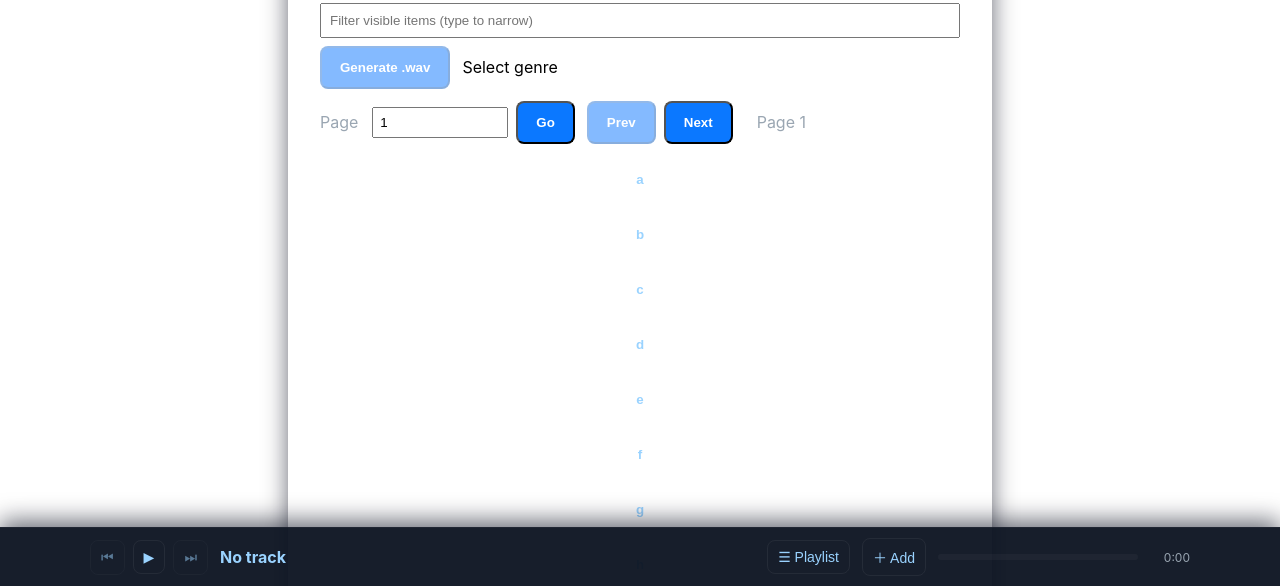
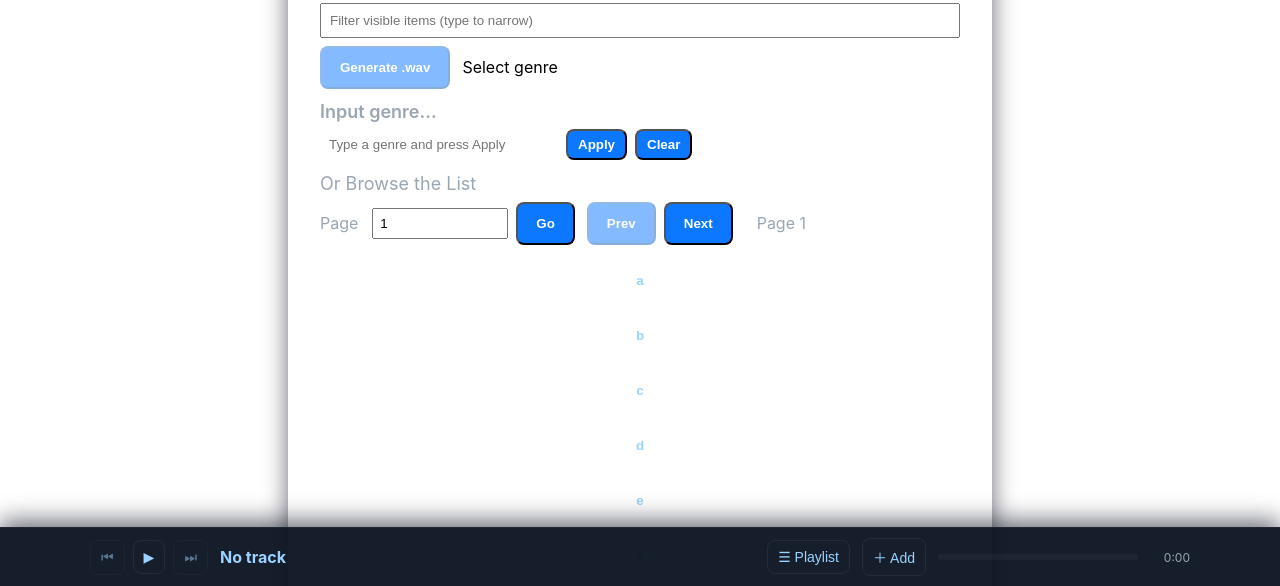
Before and after one commit to Jumplion/Audio-Babel, a plain HTML site: page web/frontend/public/browse.html in a window 1280 px wide. Shown: the part 214-800 px from the top of the page. Drawn offline with Linux system fonts and the light colour scheme; files whose address does not match are found by name.

Commit message:
feat: add manual selection input for context-aware genre browsing

```diff
--- a/web/frontend/public/browse.html
+++ b/web/frontend/public/browse.html
@@ -32,6 +32,18 @@
                 <!-- Result / player appears above the entries -->
                 <div id="resultContainer"></div>
 
+                <!-- Manual selection: single context-aware input for the active breadcrumb -->
+                <div class="manual-select">
+                    <div id="manualHeader" class="manual-header">Input genre...</div>
+                    <div class="manual-input-row">
+                        <input id="manualInput" placeholder="Type a value and press Apply" />
+                        <button class="btn" id="applyManual">Apply</button>
+                        <button class="btn" id="clearManual">Clear</button>
+                    </div>
+                </div>
+
+                <div class="browse-list-header">Or Browse the List</div>
+
                 <!-- Top pagination controls (below result, above list) -->
                 <div class="controlsTop">
                     <div class="pageGroup">
@@ -49,6 +61,7 @@
                 </div>
 
                 <!-- Items listed vertically in one column -->
+
                 <div id="itemsContainer"></div>
 
                 <!-- Pagination controls moved to the bottom of the list -->
--- a/web/frontend/public/css/browse.css
+++ b/web/frontend/public/css/browse.css
@@ -49,3 +49,42 @@
 footer.card-footer {
     margin-top: 18px;
 }
+
+/* Manual selection inputs */
+.manual-select {
+    margin: 10px 0;
+}
+
+.manual-header {
+    font-weight: 600;
+    color: var(--muted);
+    font-size: 18px;
+    margin-bottom: 6px;
+}
+
+.manual-input-row {
+    display: flex;
+    gap: 8px;
+    align-items: center;
+    flex-wrap: wrap;
+}
+
+.manual-input-row input {
+    padding: 8px;
+    min-width: 220px;
+    border-radius: 6px;
+    border: 1px solid rgba(255, 255, 255, 0.06);
+    background: transparent;
+    color: inherit;
+}
+
+.manual-input-row .btn {
+    padding: 6px 10px;
+}
+
+.browse-list-header {
+    margin-top: 12px;
+    margin-bottom: 8px;
+    color: var(--muted);
+    font-size: 18px;
+}
--- a/web/frontend/public/js/browse.js
+++ b/web/frontend/public/js/browse.js
@@ -162,6 +162,18 @@ function renderItems() {
   }
   updatePagerButtons();
   updatePageInfo();
+  // keep the single manual input in-sync with the active breadcrumb/stage
+  try {
+    const mh = $('manualHeader');
+    const mi = $('manualInput');
+    if (mh) mh.textContent = `Input ${currentStage}...`;
+    if (mi) {
+      mi.value = selection[currentStage] || '';
+      mi.placeholder = `Type a ${currentStage} and press Apply`;
+    }
+  } catch (e) {
+    // non-fatal
+  }
 }
 
 function updatePagerButtons() {
@@ -226,10 +238,12 @@ function onSelectToken(token, btnEl) {
   updateGenerateButtonState();
   // auto-scroll to top of the items list when a selection is made
   try {
-    const items = document.getElementById('itemsContainer');
-    if (items) items.scrollIntoView({ behavior: 'smooth', block: 'start' });
+    // scroll back up to the top of the page instead of focusing the items list
+    if (typeof window !== 'undefined' && window.scrollTo) {
+      window.scrollTo({ top: 0, behavior: 'smooth' });
+    }
   } catch (e) {
-    console.error('browse.js: scrollIntoView failed', e);
+    console.error('browse.js: scrollTo failed', e);
   }
 }
 
@@ -339,8 +353,60 @@ function init() {
   // pageSize is fixed at 50 per design
   const genBtn = document.getElementById('generateBtn');
   if (genBtn) genBtn.addEventListener('click', generateWav);
+  // wire single context-aware manual input
+  const applyManual = $('applyManual');
+  const clearManual = $('clearManual');
+  const manualInput = $('manualInput');
+  const manualHeader = $('manualHeader');
+  function refreshManualUI() {
+    if (manualHeader) manualHeader.textContent = `Input ${currentStage}...`;
+    if (manualInput) manualInput.value = selection[currentStage] || '';
+    if (manualInput) manualInput.placeholder = `Type a ${currentStage} and press Apply`;
+  }
+  if (applyManual) applyManual.addEventListener('click', () => {
+    if (!manualInput) return;
+    const v = manualInput.value && manualInput.value.trim();
+    if (!v) return;
+    // set only the current stage, clear later stages, and advance
+    selection[currentStage] = v;
+    const curIdx = stages.indexOf(currentStage);
+    // clear later selections and UI
+    stages.slice(curIdx + 1).forEach((s) => { selection[s] = null; if (selectedEl[s]) { selectedEl[s].classList.remove('selected'); selectedEl[s] = null; } });
+    // update breadcrumb and state
+    updateBreadcrumb();
+    updateGenerateButtonState();
+    // advance to next stage if any
+    if (curIdx < stages.length - 1) {
+      currentStage = stages[curIdx + 1];
+    }
+    page = 0n;
+    renderItems();
+    refreshManualUI();
+  });
+  // Enter-key on manual input should act like Apply
+  if (manualInput) {
+    manualInput.addEventListener('keydown', (ev) => {
+      if (ev.key === 'Enter') {
+        ev.preventDefault();
+        if (applyManual) applyManual.click();
+      }
+    });
+  }
+  if (clearManual) clearManual.addEventListener('click', () => {
+    // clear current and later stages
+    const curIdx = stages.indexOf(currentStage);
+    stages.slice(curIdx).forEach((s) => { selection[s] = null; if (selectedEl[s]) { selectedEl[s].classList.remove('selected'); selectedEl[s] = null; } });
+    if (manualInput) manualInput.value = '';
+    updateBreadcrumb();
+    updateGenerateButtonState();
+    page = 0n;
+    renderItems();
+    refreshManualUI();
+  });
   updateBreadcrumb();
   try { renderItems(); } catch (e) { console.error('browse.js: renderItems failed', e); }
+  // initialize manual UI state
+  try { refreshManualUI(); } catch (e) { /* ignore */ }
   // ensure the generate button reflects current selections on load
   try { updateGenerateButtonState(); } catch (e) { console.error('browse.js: updateGenerateButtonState failed', e); }
 }
```
